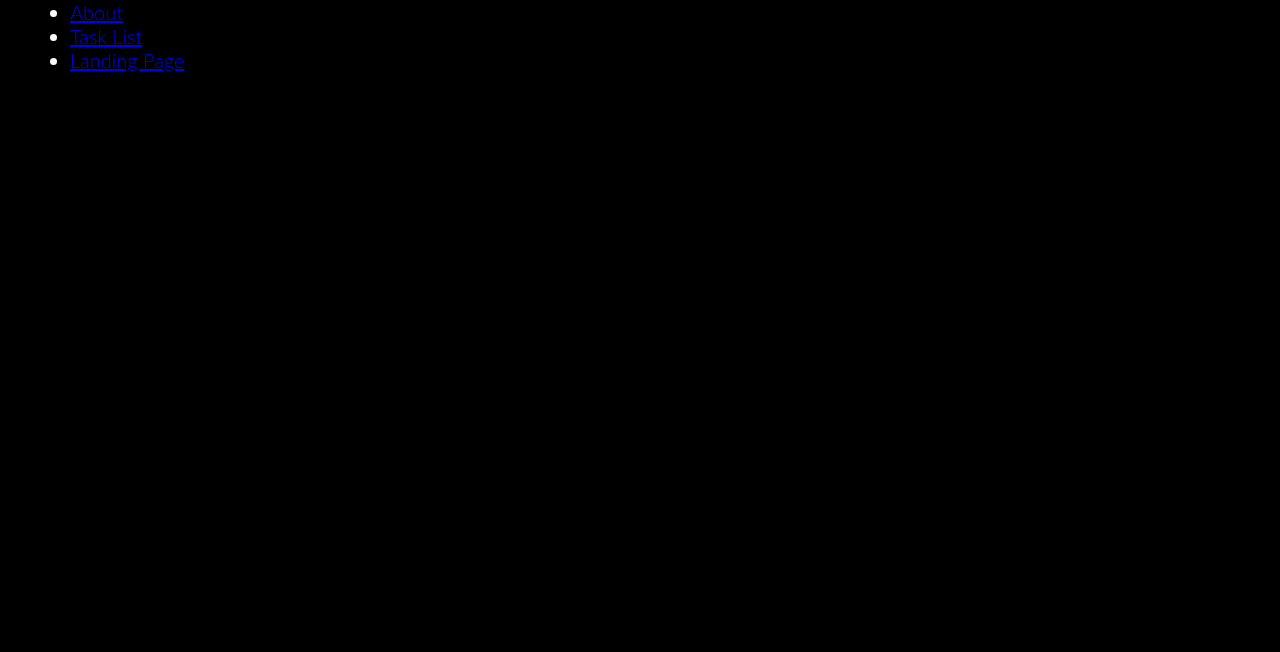
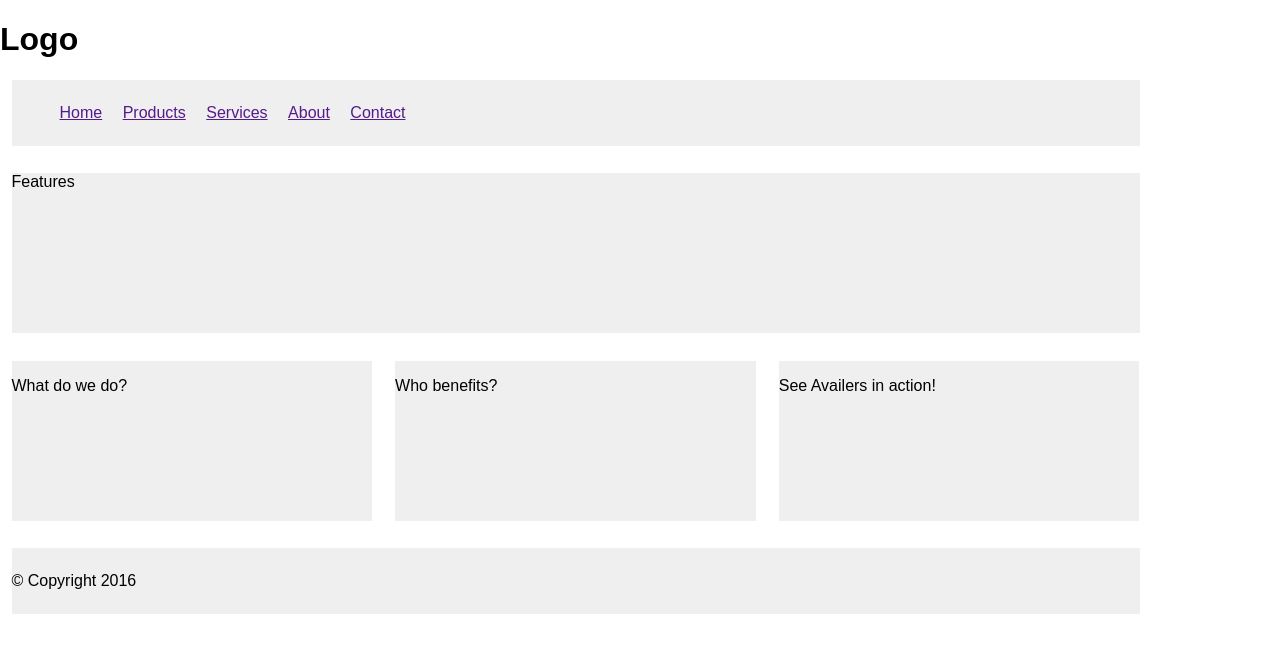
Before and after one commit to Overby/raise_refer, a plain HTML site: page index.html in a window 1280 px wide. Drawn offline with Linux system fonts and the light colour scheme.

Commit message:
new way to proceed with basic HTML

```diff
--- a/css/styles.css
+++ b/css/styles.css
@@ -1,3 +1,38 @@
+body {
+    width: 90%;
+    margin: 0 auto;
+}
+#content {overflow: auto; }
+#nav, #feature, #footer {
+    margin: 1%;
+}
+
+.column1, .column2, .column3 {
+    width: 31.3%;
+    float: left;
+    margin: 1%;
+}
+
+.column3 {margin-right: 0%; }
+
+li {
+    display: inline;
+    padding: 0.5em;
+}
+
+#nav, #footer {
+    background-color: #efefef;
+    padding: 0.5em 0;
+}
+
+#feature, .article {
+    height: 10em;
+    margin-bottom: 1em;
+    background-color: #efefef;
+}
+
+
+/*
 * {
     margin: 0;
     padding: 0;
@@ -14,10 +49,10 @@ body {
     text-rendering: optimizeLegibility;
     overflow-x: hidden;
 }
+*/
 
 
-
-/*-------Reusable throughout--------*/
+/*-------Reusable throughout--------
 
 .row {
     max-width: 1140px;
@@ -31,8 +66,8 @@ section {
 .box {
     padding: 1%;
 }
-
-/* ----- HEADING sections----- */
+*/
+/* ----- HEADING sections-----
 
 h1,
 h2 {
@@ -48,15 +83,4 @@ h1 {
     word-spacing: 4px;
     letter-spacing: 1px;
 }
-
-/*__________________ */
-
-
-.logo {
-
-
-}
-
-.landing-page {
-
-}
+*/
--- a/index.html
+++ b/index.html
@@ -3,51 +3,43 @@
     <head>
      <meta charset="UTF-8">
         <meta name="viewport" content="width=device-width, initial-scale=1.0">
-        <meta name="description" content="AvailMe lets consumers help individuals raise funds for worthy causes--all by buying what they would buy anyway.">
+        <meta name="description" content="AvailMe lets consumers help individuals raise funds for good reasons--all                by buying what they would buy anyway.">
        <link rel="stylesheet" type="text/css" href="css/styles.css">
        <link rel="stylesheet" type="text/javascript" href="#">
        <link rel="stylesheet" type="text/css" href="css/normalize.css">
+        <!--add link later for plain text file-->
     </head>
 <body>
-        <header>
-            <nav>
-                <div class="row">
-                   <!-- <img src=" # " alt="#" class="logo"> -->
-                    <ul class="landing-page">
-                        <li><a href="about-page">About</a></li>
-                        <li><a href="task-list">Task List</a></li>
-                        <li><a href="landing-page">Landing Page</a></li>
+    <div id="header">
+    <h1>Logo</h1>
+    <div id="nav">
+        <ul>
+            <li><a href="">Home</a></li>
+            <li><a href="">Products</a></li>
+            <li><a href="">Services</a></li>
+            <li><a href="">About</a></li>
+            <li><a href="">Contact</a></li>
         </ul>
     </div>
-            </nav>
-        </header>
-
-          <nav>
-            <div class="row landing-page">
-
-
     </div>
 
-        </nav>
-
-
-        <nav>
-            <div class="row about-page">
-
-
+    <div id="content">
+        <div id="feature">
+        <p>Features</p>
         </div>
-
-        </nav>
-
-
-
-        <nav>
-            <div class="row task-list">
-
-
+        <div class="article column1">
+            <p>What do we do?</p>
         </div>
-
-        </nav>
+        <div class="article column2">
+            <p>Who benefits?</p>
+        </div>
+        <div class="article column3">
+            <p>See Availers in action!</p>
+        </div>
+    </div>
+    <div id="footer">
+        <p>&copy; Copyright 2016</p>
+    </div>
 
 
 </body>
```
Also changed, not shown: README.txt. Lines whose indentation alone changed are shown as unchanged.
